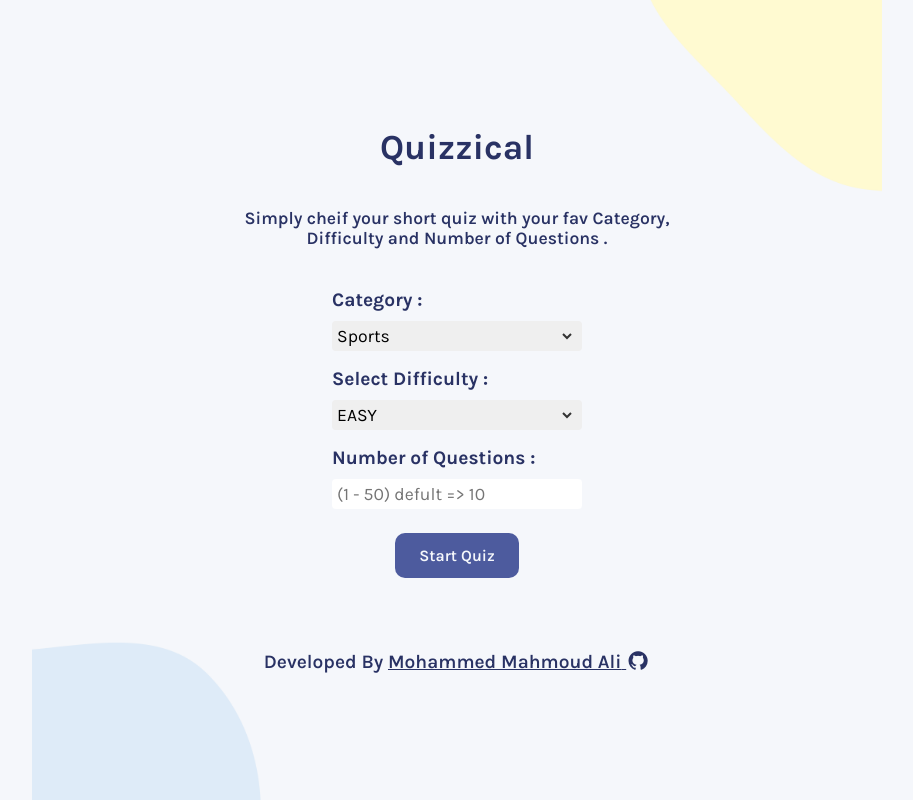
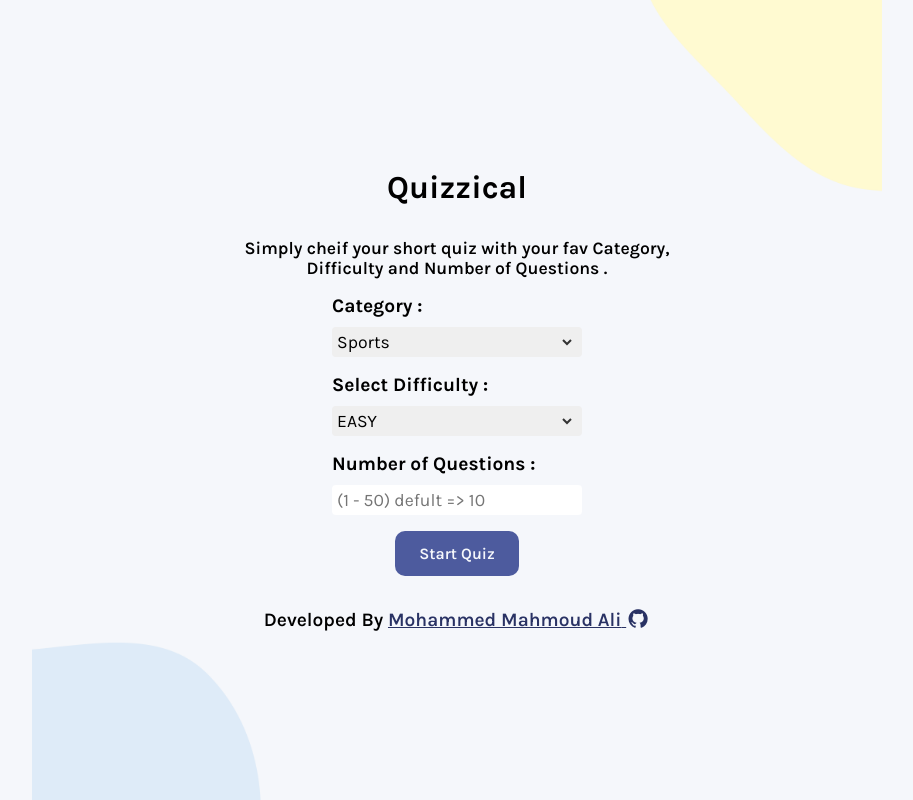
Before and after one commit to M0hammedMahm0ud/Quizzical-App, a React (Vite) app: page / in a window 1280 px wide. Shown: the whole page, without its empty margins (183-1096 px from the left). Built offline with nearby package versions, Linux system fonts and the light colour scheme; a web font is replaced by a local one.

Commit message:
nested Layout and css improves

```diff
--- a/index.css
+++ b/index.css
@@ -11,39 +11,38 @@ body {
   height: 100%;
   background-color: #f5f7fb;
 }
-
-#root {
-  width: 100%;
-  height: 100%;
+.MainLayout {
   display: flex;
+  flex-direction: column;
+  align-items: center;
   justify-content: center;
-  align-items: center;
+  overflow-y: auto;
+  background-image: url("./src/assets/intro-page.png");
+  background-repeat: no-repeat;
+  background-size: cover;
+  background-position: center;
+  max-width: 850px;
+  min-height: 100vh;
+  margin: auto;
 }
 
 /* Shared Container Styles */
 /* Intro Section */
 
-.introDiv,
 .questionDiv,
 .load {
-  width: 100%;
-  max-width: 850px;
-  height: 100%;
-  min-height: 100vh;
-  padding: 2rem;
-  background-image: url("./src/assets/intro-page.png");
-  background-repeat: no-repeat;
-  background-size: cover;
-  background-position: center;
   color: #293264;
   font-size: 1.1rem;
   display: flex;
   flex-direction: column;
+  gap: 10px;
   align-items: center;
-  gap: 1.5rem;
-  overflow-y: auto;
 }
-
+.introDiv {
+  display: flex;
+  flex-direction: column;
+  align-items: center;
+}
 .introDiv > p {
   font-weight: 600;
   font-size: 1.1rem;
@@ -68,6 +67,7 @@ body {
   font-size: 1rem;
   font-weight: 600;
   transition: background 0.3s ease;
+  margin: 1rem;
 }
 .btn:hover,
 .questionDiv > button:hover {
@@ -212,7 +212,7 @@ option:hover {
   gap: 10px;
 }
 footer {
-  margin-top: 3rem;
+  margin: 1rem;
   font-weight: 600;
   font-size: 1.2rem;
   text-align: center;
--- /dev/null
+++ b/pages/Footer.jsx
@@ -0,0 +1,11 @@
+export default function Footer() {
+  return (
+    <footer>
+      Developed By{" "}
+      <a href="https://github.com/M0hammedMahm0ud" target="_blank">
+        Mohammed Mahmoud Ali{"  "}
+        <i className="fa-brands fa-github"></i>
+      </a>
+    </footer>
+  );
+}
--- /dev/null
+++ b/pages/Header.jsx
@@ -0,0 +1,3 @@
+export const Header = () => {
+  return <h1 style={{ margin: "1rem" }}>Quizzical</h1>;
+};
--- /dev/null
+++ b/pages/ManiLayout.jsx
@@ -0,0 +1,12 @@
+import { Outlet } from "react-router-dom";
+import { Header } from "./Header";
+import Footer from "./Footer";
+export const ManiLayout = () => {
+  return (
+    <div className="MainLayout">
+      <Header />
+      <Outlet />
+      <Footer />
+    </div>
+  );
+};
--- a/src/App.jsx
+++ b/src/App.jsx
@@ -1,8 +1,8 @@
 import IntroPage from "./components/IntroPage";
 import Questions from "./components/Questions";
 import { categories } from "./Contexts/categoryContext";
-import { Route, Routes, Navigate, useLocation } from "react-router-dom";
-import { useEffect } from "react";
+import { Route, Routes, Navigate } from "react-router-dom";
+import { ManiLayout } from "../pages/ManiLayout";
 
 function App() {
   const categoriesD = [
@@ -19,27 +19,13 @@ function App() {
     { category: "Geography", apiId: 22 },
   ];
 
-  const location = useLocation();
-
-  useEffect(() => {
-    // If user reloads while on /questions, boot them to /
-    const fromIntro = sessionStorage.getItem("fromIntro");
-
-    if (location.pathname.startsWith("/questions") && !fromIntro) {
-      window.location.replace("/");
-    }
-    if (location.pathname === "/") {
-      sessionStorage.setItem("fromIntro", "true");
-    } else {
-      sessionStorage.removeItem("fromIntro");
-    }
-  }, [location]);
-
   return (
     <categories.Provider value={categoriesD}>
       <Routes>
-        <Route path="/" element={<IntroPage />} />
-        <Route path="/questions/:diff/:cat/:num" element={<Questions />} />
+        <Route path="/" element={<ManiLayout />}>
+          <Route index element={<IntroPage />} />
+          <Route path="questions/:diff/:cat/:num" element={<Questions />} />
+        </Route>
         <Route path="*" element={<Navigate to="/" replace />} />
       </Routes>
     </categories.Provider>
--- a/src/components/IntroPage.jsx
+++ b/src/components/IntroPage.jsx
@@ -13,7 +13,6 @@ export default function IntroPage() {
   return (
     <>
       <div className="introDiv jcontent">
-        <h1>Quizzical</h1>
         <p>
           Simply cheif your short quiz with your fav Category, Difficulty and
           Number of Questions .{" "}
@@ -73,13 +72,6 @@ export default function IntroPage() {
         >
           <button className="btn">Start Quiz</button>
         </Link>
-        <footer>
-          Developed By{" "}
-          <a href="https://github.com/M0hammedMahm0ud" target="_blank">
-            Mohammed Mahmoud Ali{"  "}
-            <i className="fa-brands fa-github"></i>
-          </a>
-        </footer>
       </div>
     </>
   );
```
